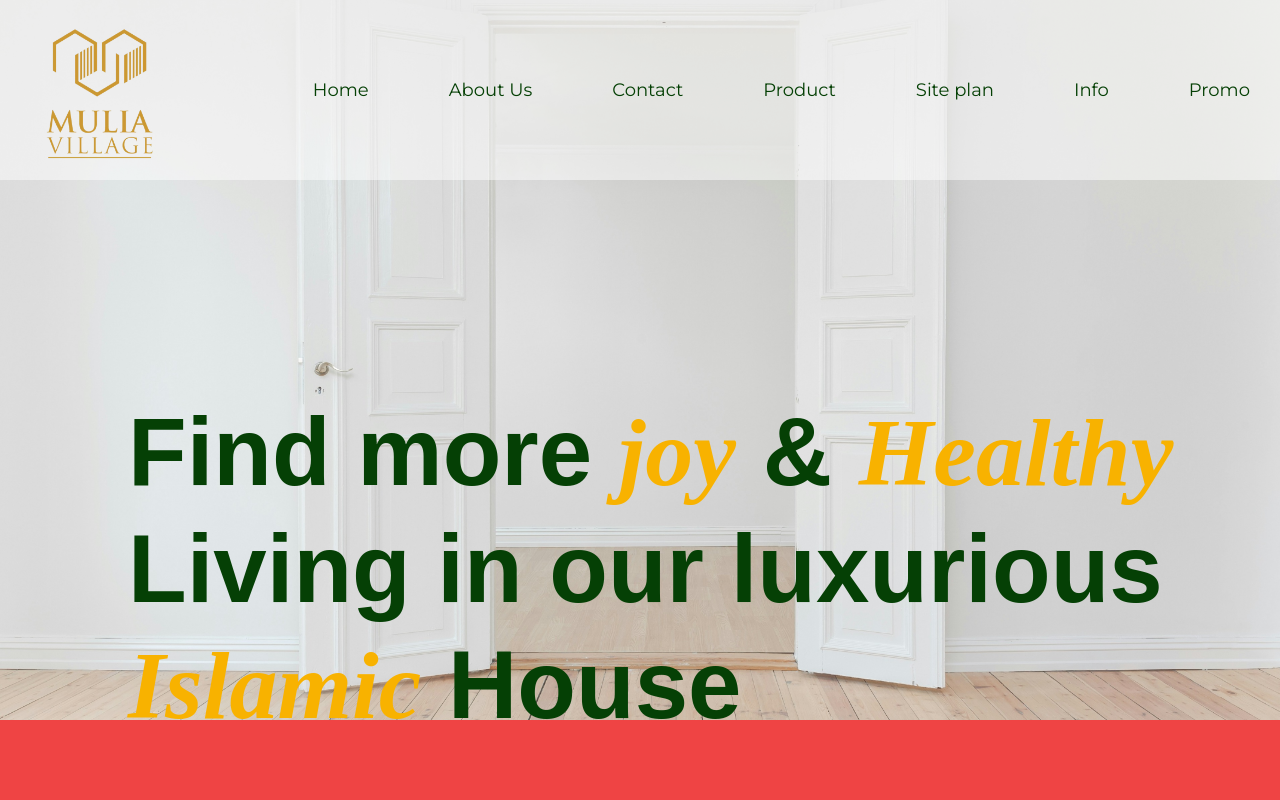
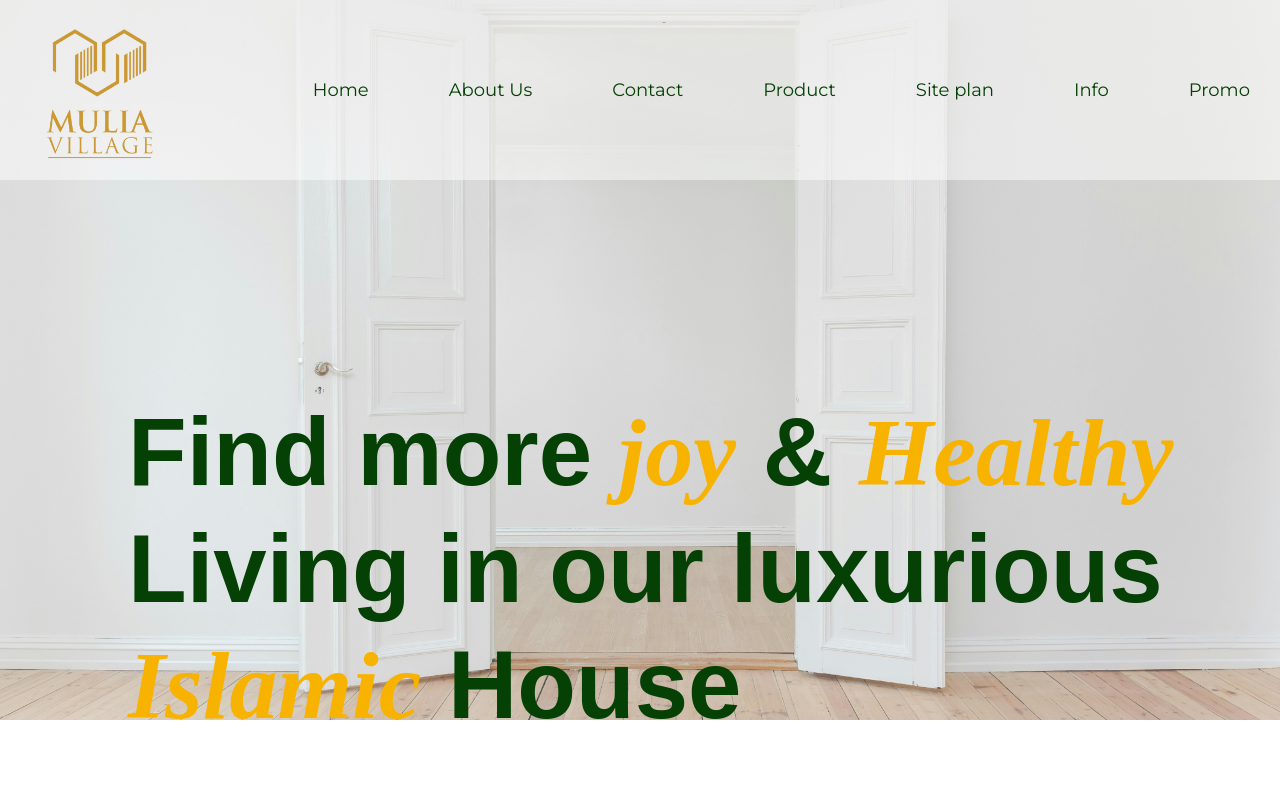
Before and after one commit to isaf123/mulia-village, a Next.js app: page / in a window 1280 px wide. Shown: the top 800 px of the page. Built offline with nearby package versions, Linux system fonts and the light colour scheme; a web font is replaced by a local one.

Commit message:
update-new

```diff
--- a/src/view/HeroSection.tsx
+++ b/src/view/HeroSection.tsx
@@ -6,7 +6,7 @@ interface IHeroSectionProps {}
 const HeroSection: React.FunctionComponent<IHeroSectionProps> = (props) => {
   return (
     <div>
-      <div className="relative top-0 w-full h-[1080px] bg-red-500 z-0">
+      <div className="relative top-0 w-full h-[1080px]  z-0">
         <Image src="/pintu.png" alt="" width={2200} height={1080} />
       </div>
       <div className="w-full h-[1080px] absolute top-0 flex items-center pl-32 pt-[400px]">
```
